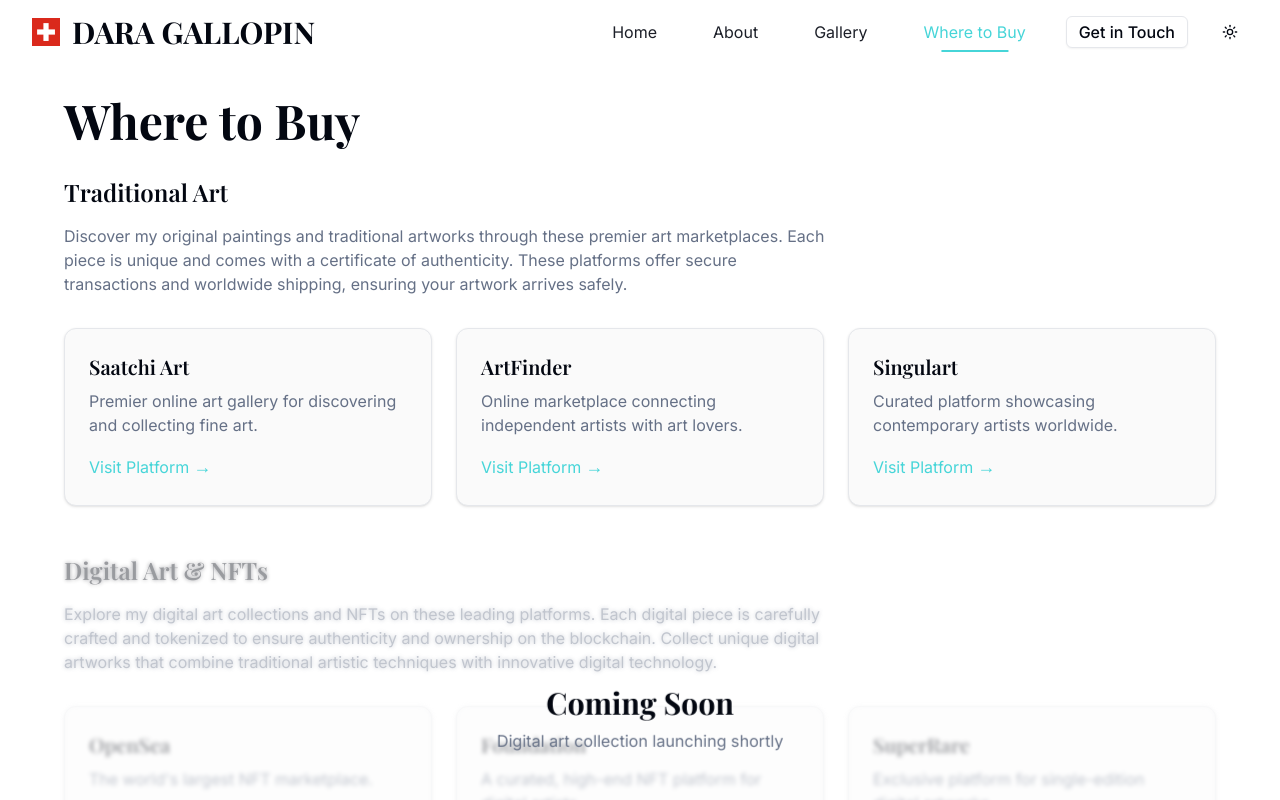
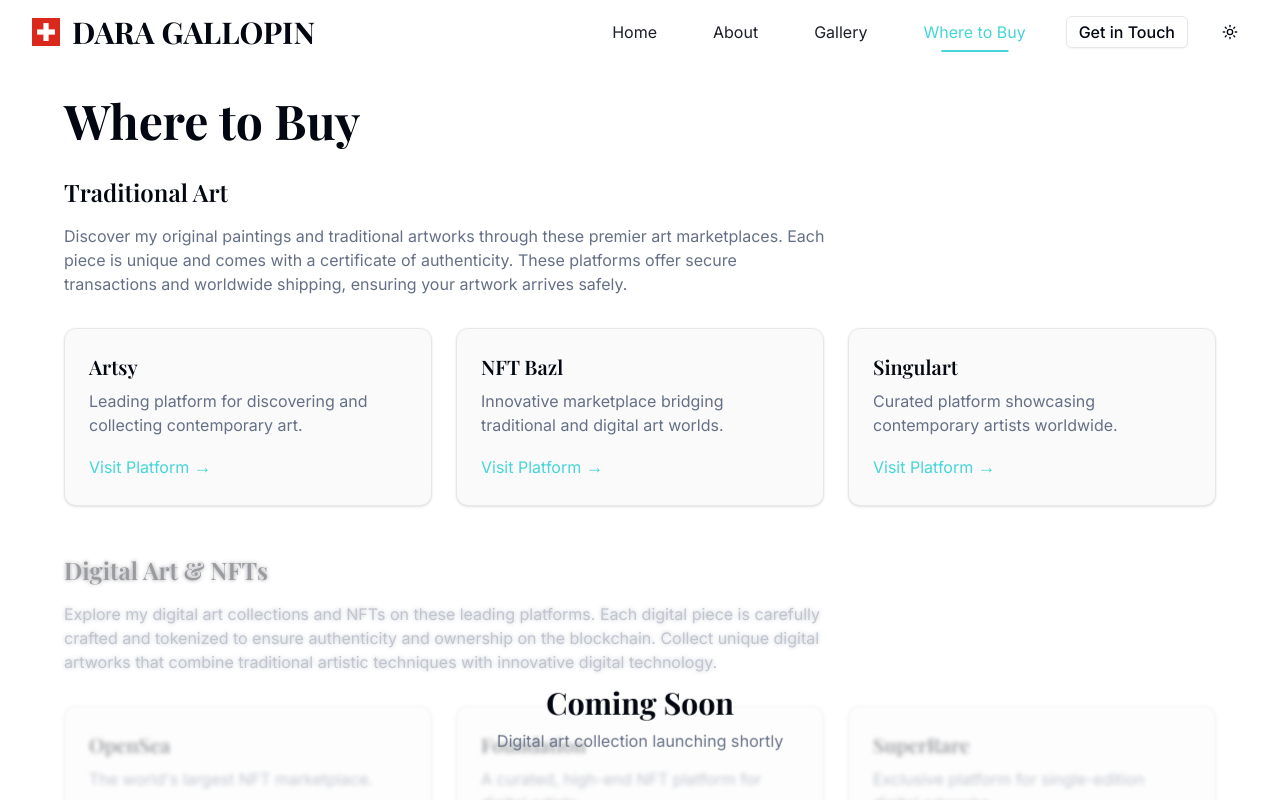
Before and after one commit to caa1982/DaraGallopin, a Next.js app: page /buy in a window 1280 px wide. Shown: the top 800 px of the page. Built offline with nearby package versions, Linux system fonts and the light colour scheme; a web font is replaced by a local one.

Commit message:
updated where to buy

```diff
--- a/src/app/buy/page.tsx
+++ b/src/app/buy/page.tsx
@@ -4,15 +4,15 @@
 
 const marketplaces = [
   {
-    name: "Saatchi Art",
-    description: "Premier online art gallery for discovering and collecting fine art.",
-    url: "https://www.saatchiart.com/",
+    name: "Artsy",
+    description: "Leading platform for discovering and collecting contemporary art.",
+    url: "https://www.artsy.net/artist/dara-gallopin",
     type: "traditional"
   },
   {
-    name: "ArtFinder",
-    description: "Online marketplace connecting independent artists with art lovers.",
-    url: "https://www.artfinder.com/",
+    name: "NFT Bazl",
+    description: "Innovative marketplace bridging traditional and digital art worlds.",
+    url: "https://market.nftbazl.com/Dara-Gallopin",
     type: "traditional"
   },
   {
```
